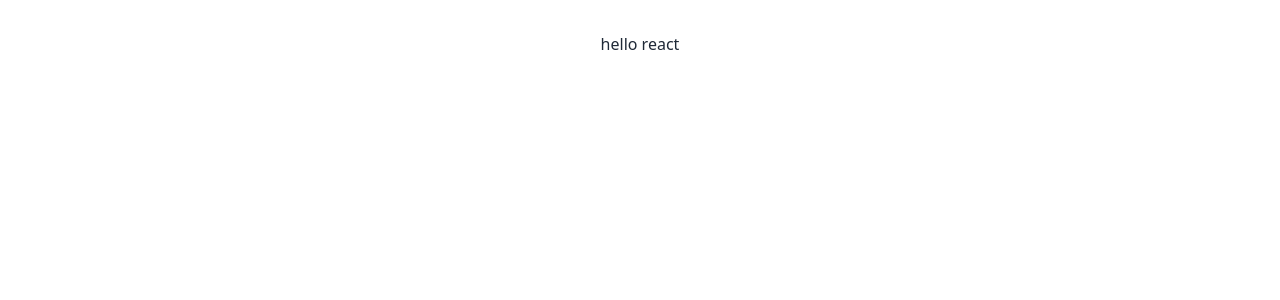
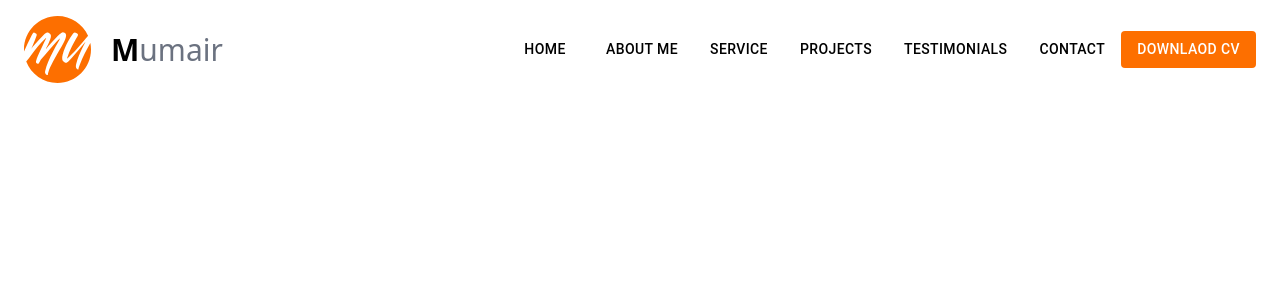
Before and after one commit to linux44gh6/portfolio_task, a React (Vite) app: page / in a window 1280 px wide. Shown: the top 300 px of the page. Built offline with nearby package versions, Linux system fonts and the light colour scheme.

Commit message:
add navBar

```diff
--- a/src/App.jsx
+++ b/src/App.jsx
@@ -1,15 +1,12 @@
 
 
+import NavBar from './Compponents/NavBar/NavBar'
+function App() {
+  return (
+    <div className='max-w-7xl mx-auto'>
+    <NavBar></NavBar>
 
-import './App.css'
-
-function App() {
-
-
-  return (
-    <>
-      <h1>hello react</h1>
-    </>
+    </div>
   )
 }
 
--- /dev/null
+++ b/src/Compponents/NavBar/NavBar.jsx
@@ -0,0 +1,25 @@
+import { AppBar, Button, Tab, Tabs, Toolbar } from '@mui/material';
+import headerIcon from '../../assets/Subtract.svg'
+const NavBar = () => {
+    return (
+        <div className='mt-4'>
+            <AppBar position='static' sx={{background:"white"}} elevation={0}>
+                <Toolbar>
+                    <img src={headerIcon} alt="" />
+                    <h1 className=' ms-5 text-3xl text-gray-500'><span className='font-bold text-black'>M</span>umair</h1>
+                    <Tabs sx={{marginLeft:"auto"}}>
+                        <Tab sx={{color:"black"}} label="Home" />
+                        <Tab sx={{color:"black"}} label="About Me" />
+                        <Tab sx={{color:"black"}} label="Service" />
+                        <Tab sx={{color:"black"}} label="Projects" />
+                        <Tab sx={{color:"black"}} label="Testimonials" />
+                        <Tab sx={{color:"black"}} label="Contact" />
+                    </Tabs>
+                    <Button sx={{background:'#FD6F00'}} variant='contain'>Downlaod CV</Button>
+                </Toolbar>
+            </AppBar>
+        </div>
+    );
+};
+
+export default NavBar;
--- a/tailwind.config.js
+++ b/tailwind.config.js
@@ -6,7 +6,11 @@ export default {
     "./src/**/*.{js,ts,jsx,tsx}",
   ],
   theme: {
-    extend: {},
+    extend: {
+      colors:{
+        primary:"#FD6F00"
+      }
+    },
   },
   plugins: [require('daisyui')],
 }
```
Also changed, not shown: src/assets/Subtract.svg (added).
